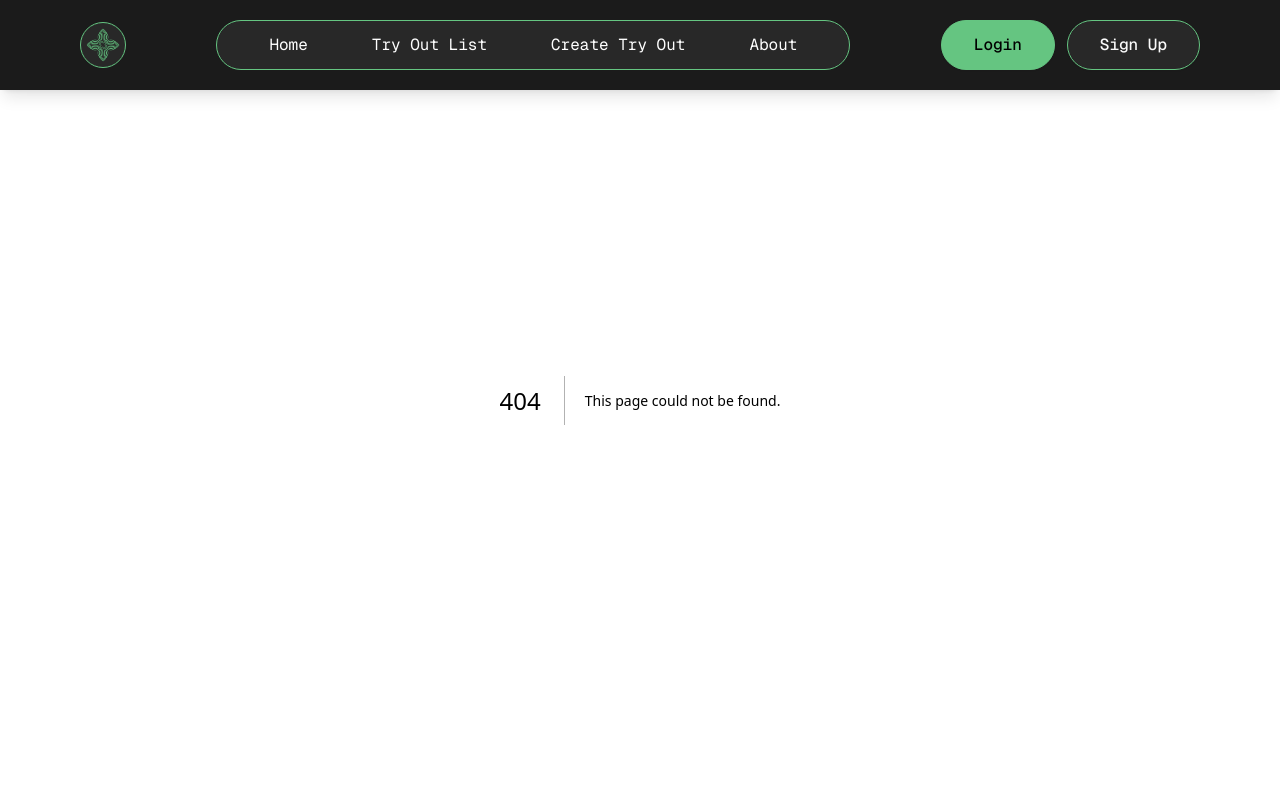
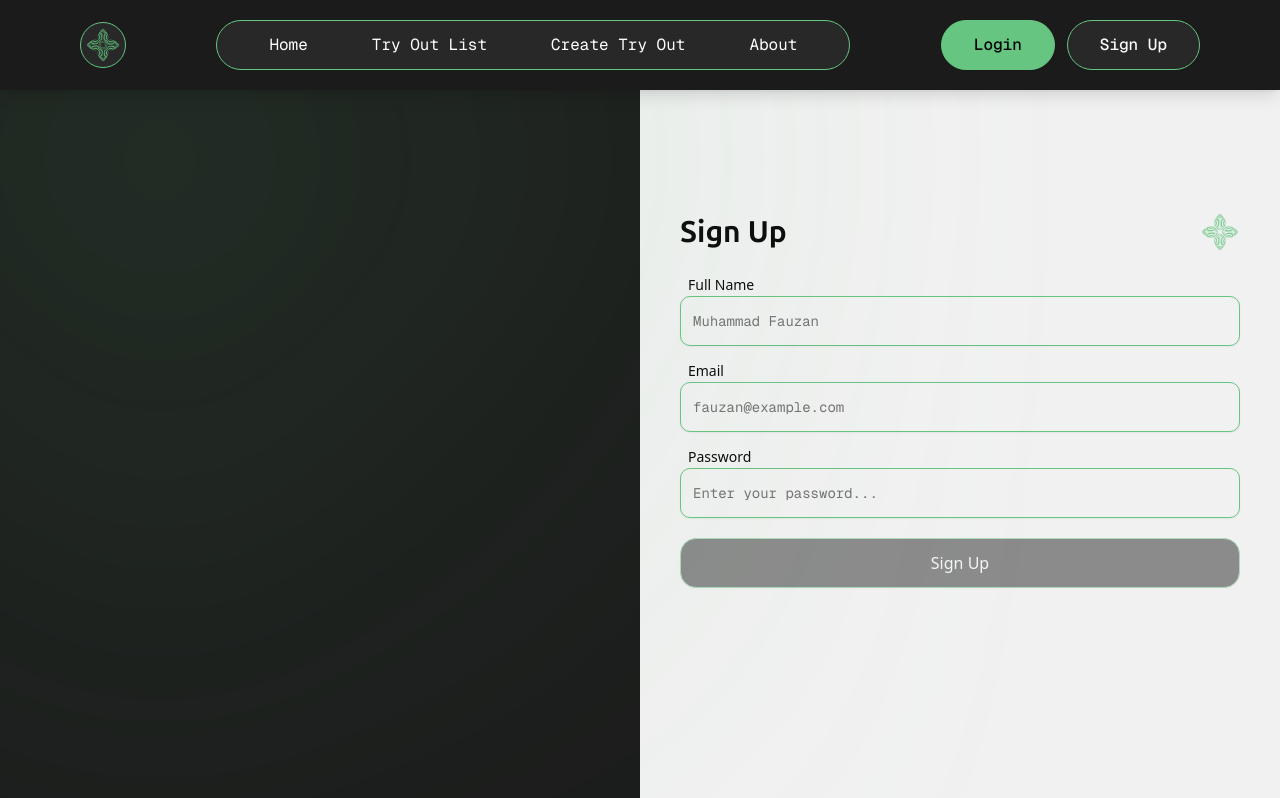
Before and after one commit to muhfauzannn/oprec-ristek, a Next.js app in the folder frontend/: page /signup in a window 1280 px wide. Before the commit this address had no page. Shown: the top 798 px of the page. Built offline with nearby package versions, Linux system fonts and the light colour scheme.

Commit message:
feat: sign up and sign in page

```diff
--- /dev/null
+++ b/frontend/src/app/login/page.tsx
@@ -0,0 +1,6 @@
+import LoginModules from "@/modules/LoginModules";
+
+const Login = () => {
+  return <LoginModules />;
+};
+export default Login;
--- /dev/null
+++ b/frontend/src/app/signup/page.tsx
@@ -0,0 +1,6 @@
+import RegisterModule from "@/modules/RegisterModules";
+
+const SignUp = () => {
+  return <RegisterModule />;
+};
+export default SignUp;
--- a/frontend/src/components/elements/Navbar/index.tsx
+++ b/frontend/src/components/elements/Navbar/index.tsx
@@ -45,12 +45,16 @@ const Navbar = () => {
         </div>
       ) : (
         <div className="flex gap-3 max-lg:hidden">
+          <Link href="/login">
             <Button className="text-base" size="lg">
               Login
             </Button>
+          </Link>
+          <Link href="/signup">
             <Button variant={"secondary"} className="text-base" size="lg">
               Sign Up
             </Button>
+          </Link>
         </div>
       )}
 
--- /dev/null
+++ b/frontend/src/components/ui/input.tsx
@@ -0,0 +1,21 @@
+import * as React from "react";
+
+import { cn } from "@/lib/utils";
+
+function Input({ className, type, ...props }: React.ComponentProps<"input">) {
+  return (
+    <input
+      type={type}
+      data-slot="input"
+      className={cn(
+        "font-geist border-tertiary file:text-foreground placeholder:text-muted-foreground selection:bg-primary selection:text-primary-foreground flex h-9 w-full min-w-0 rounded-lg border bg-transparent px-3 py-6 max-lg:py-5 max-md:py-4 text-base shadow-xs transition-[color,box-shadow] outline-none file:inline-flex file:h-7 file:border-0 file:bg-transparent file:text-sm file:font-medium disabled:pointer-events-none disabled:cursor-not-allowed disabled:opacity-50 md:text-sm",
+        "focus-visible:border-tertiary focus-visible:ring-tertiary/50 focus-visible:ring-[3px]",
+        "aria-invalid:ring-destructive/20 dark:aria-invalid:ring-destructive/40 aria-invalid:border-destructive",
+        className
+      )}
+      {...props}
+    />
+  );
+}
+
+export { Input };
--- /dev/null
+++ b/frontend/src/modules/LoginModules/index.tsx
@@ -0,0 +1,59 @@
+"use client";
+import Image from "next/image";
+import { Input } from "@/components/ui/input";
+import { Button } from "@/components/ui/button";
+import { useState } from "react";
+
+const LoginModules = () => {
+  const [email, setEmail] = useState("");
+  const [password, setPassword] = useState("");
+
+  const isFormValid = email && password.length >= 6;
+
+  return (
+    <div className="relative h-screen w-full flex flex-row-reverse">
+      <div className="relative p-10 max-sm:p-6 w-1/2 max-md:w-full bg-quinary flex flex-col justify-center gap-5">
+        <div className="flex justify-between items-center">
+          <h1 className="w-fit font-ubuntuSans font-bold text-3xl">Sign In</h1>
+          <div className="relative w-10 h-10">
+            <Image
+              src="/logocontoh.png"
+              alt="hero"
+              layout="fill"
+              objectFit="contain"
+            />
+          </div>
+        </div>
+        <form className="flex flex-col gap-3">
+          <div>
+            <label className="ml-2 text-sm">Email</label>
+            <Input
+              placeholder="fauzan@example.com"
+              type="text"
+              onChange={(e) => setEmail(e.target.value)}
+            />
+          </div>
+          <div>
+            <label className="ml-2 text-sm">Password</label>
+            <Input
+              placeholder="Enter your password..."
+              type="password"
+              onChange={(e) => setPassword(e.target.value)}
+            />
+          </div>
+          <Button
+            variant={"secondary"}
+            className="py-6 mt-2 rounded-2xl text-base"
+            disabled={!isFormValid}
+          >
+            Login
+          </Button>
+        </form>
+        <div className="absolute bg-quinary w-full h-[10%] bottom-[-10%] left-0"></div>
+      </div>
+      {/* Background */}
+      <div className="absolute max-md:hidden left-0 top-0 blur-[300px] w-80 h-80 rounded-full bg-tertiary"></div>
+    </div>
+  );
+};
+export default LoginModules;
--- /dev/null
+++ b/frontend/src/modules/RegisterModules/index.tsx
@@ -0,0 +1,68 @@
+"use client";
+import Image from "next/image";
+import { Input } from "@/components/ui/input";
+import { Button } from "@/components/ui/button";
+import { useState } from "react";
+
+const Register = () => {
+    const [email, setEmail] = useState("");
+    const [password, setPassword] = useState("");
+    const [fullname, setFullname] = useState("");
+
+    const isFormValid = email && fullname && password.length >= 6;
+
+    return (
+        <div className="relative h-screen w-full flex flex-row-reverse">
+            <div className="relative p-10 max-sm:p-6 w-1/2 max-md:w-full bg-quinary flex flex-col justify-center gap-5">
+                <div className="flex justify-between items-center">
+                    <h1 className="w-fit font-ubuntuSans font-bold text-3xl">Sign Up</h1>
+                    <div className="relative w-10 h-10">
+                        <Image
+                            src="/logocontoh.png"
+                            alt="hero"
+                            layout="fill"
+                            objectFit="contain"
+                        />
+                    </div>
+                </div>
+                <form className="flex flex-col gap-3">
+                    <div>
+                        <label className="ml-2 text-sm">Full Name</label>
+                        <Input
+                            placeholder="Muhammad Fauzan"
+                            type="text"
+                            onChange={(e) => setFullname(e.target.value)}
+                        />
+                    </div>
+                    <div>
+                        <label className="ml-2 text-sm">Email</label>
+                        <Input
+                            placeholder="fauzan@example.com"
+                            type="text"
+                            onChange={(e) => setEmail(e.target.value)}
+                        />
+                    </div>
+                    <div>
+                        <label className="ml-2 text-sm">Password</label>
+                        <Input
+                            placeholder="Enter your password..."
+                            type="password"
+                            onChange={(e) => setPassword(e.target.value)}
+                        />
+                    </div>
+                    <Button
+                        variant={"secondary"}
+                        className="py-6 mt-2 rounded-2xl text-base"
+                        disabled={!isFormValid}
+                    >
+                        Sign Up
+                    </Button>
+                </form>
+                <div className="absolute bg-quinary w-full h-[10%] bottom-[-10%] left-0"></div>
+            </div>
+            {/* Background */}
+            <div className="absolute max-md:hidden left-0 top-0 blur-[300px] w-80 h-80 rounded-full bg-tertiary"></div>
+        </div>
+    );
+};
+export default Register;
```
Lines whose indentation alone changed are shown as unchanged.
